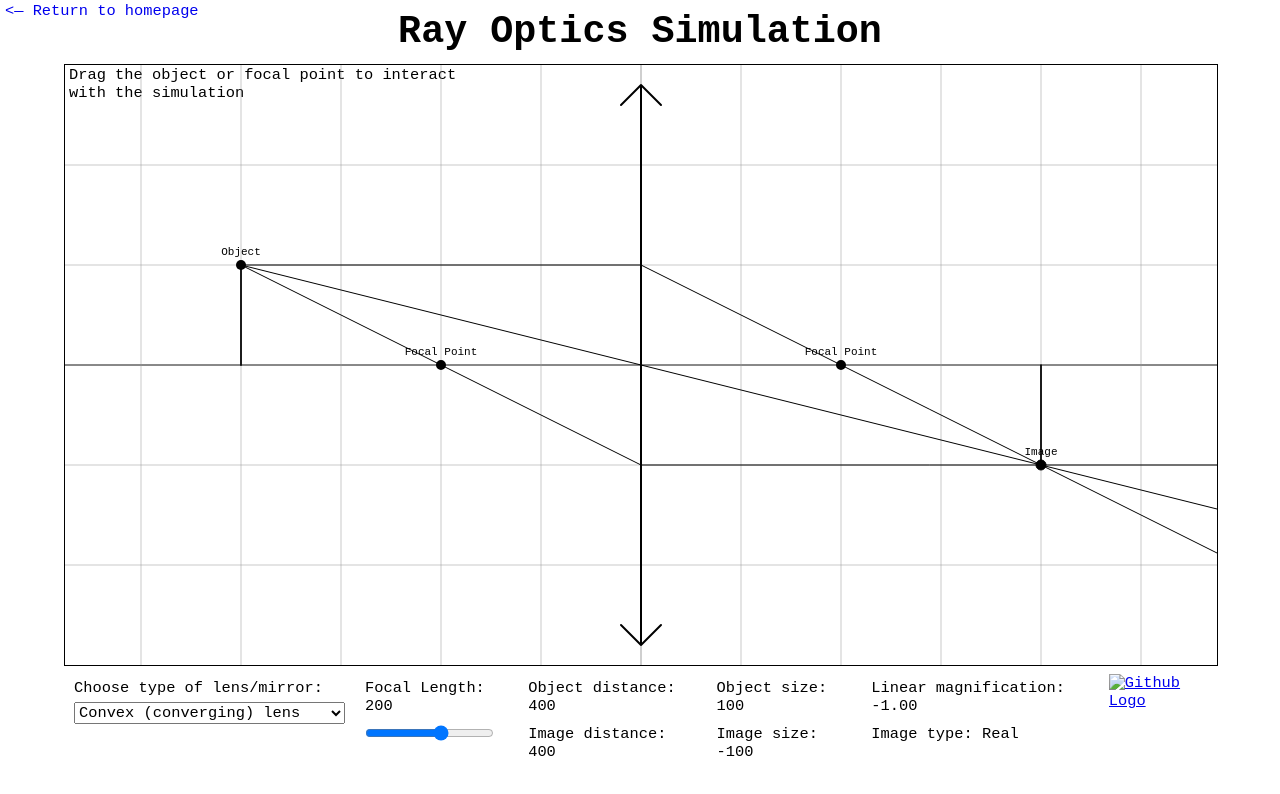
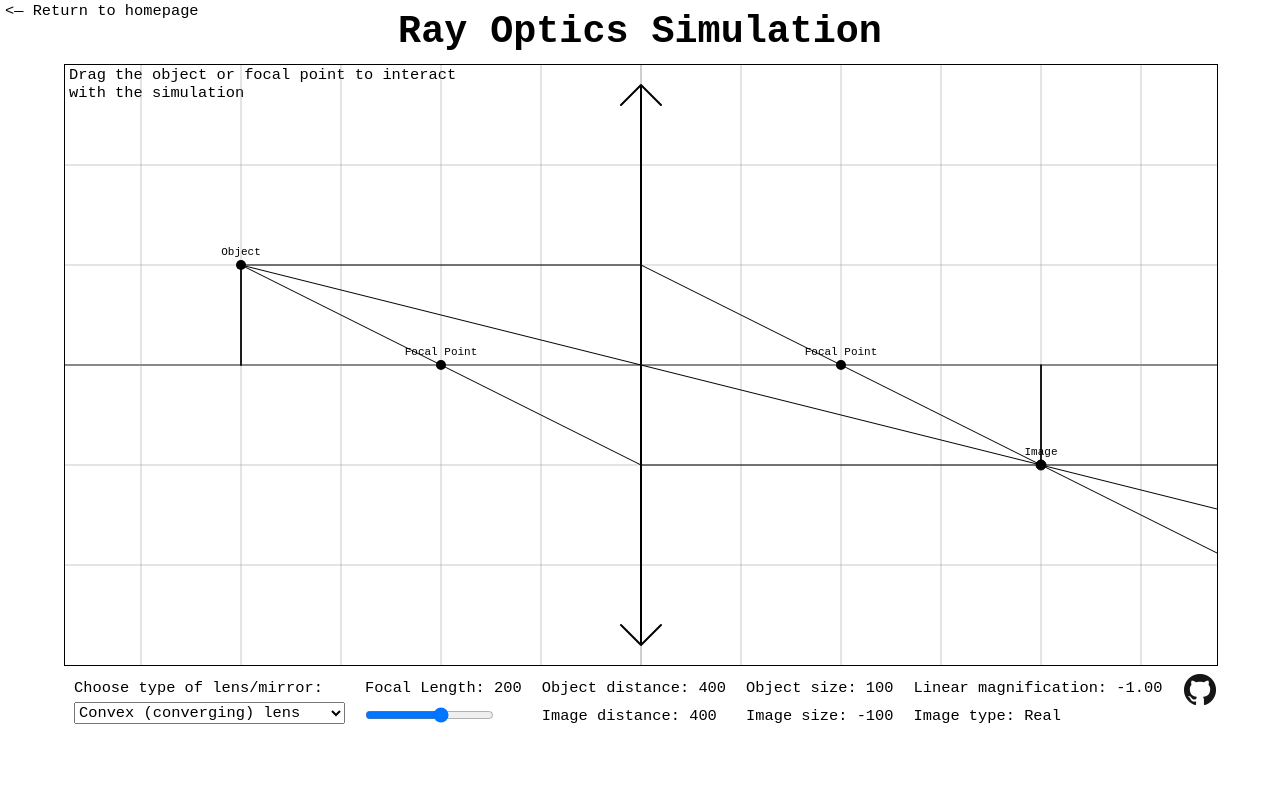
Before and after one commit to lachlandk/physics-demos-code, a plain HTML site: page ray-optics/main.html in a window 1280 px wide. Drawn offline with Linux system fonts and the light colour scheme; a web font is replaced by a local one.

Commit message:
ray-optics: two small bugfixes

```diff
--- a/ray-optics/main.css
+++ b/ray-optics/main.css
@@ -26,6 +26,7 @@ body {
 	top: 0;
 	left: 0;
 	text-decoration: none;
+	color: black;
 	margin: 2px 5px;
 }
 
--- a/ray-optics/main.html
+++ b/ray-optics/main.html
@@ -44,7 +44,7 @@
 		</div>
 		<a id="github-link" href="https://github.com/lachlandk/physics-demos-code/tree/main/sorting-algorithm-simulator" target="_blank">
 			<p id="github-link-tooltip">View the source code on Github</p>
-			<img id="github-link-logo" src="" alt="Github Logo" width="32" height="32" loading="lazy">
+			<img id="github-link-logo" src="../github-mark.png" alt="Github Logo" width="32" height="32" loading="lazy">
 		</a>
 	</div>
 	<script src="scripts/canvas.js"></script>
```
